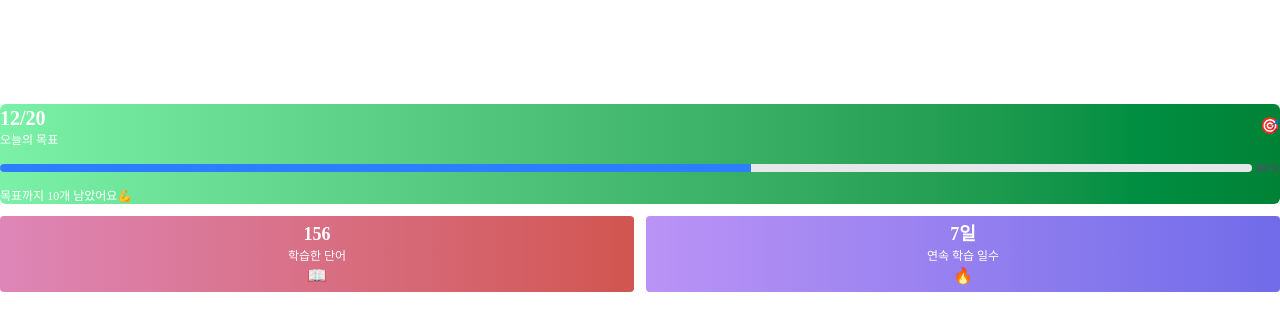
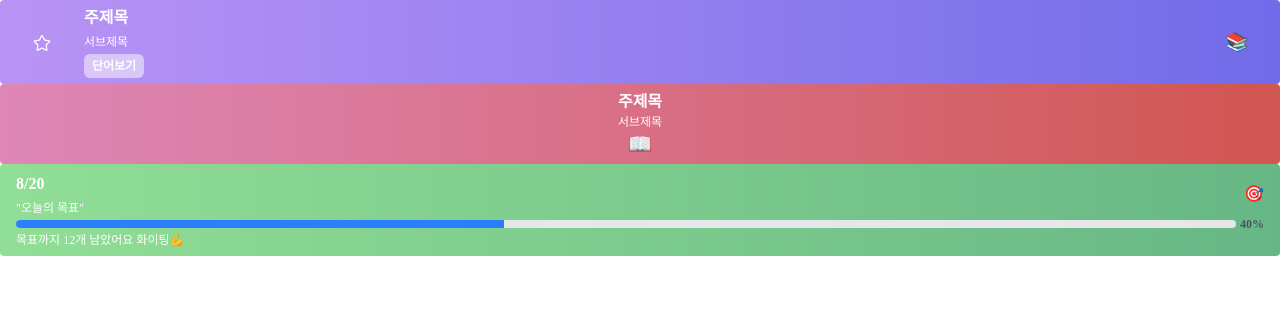
Before and after one commit to munjh61/SeeVocaLang, a React (Vite) app in the folder frontend/: page /doh in a window 1280 px wide. Shown: the top 330 px of the page. Built offline with nearby package versions, Linux system fonts and the light colour scheme; a web font is replaced by a local one.

Commit message:
Fix : InfoCard, ProgressBar컴포넌트 수정완료

```diff
--- a/frontend/src/components/atoms/icon/Icon.tsx
+++ b/frontend/src/components/atoms/icon/Icon.tsx
@@ -7,7 +7,7 @@ import { iconVariants } from "./IconVariants.ts";
 type IconVariants = VariantProps<typeof iconVariants>;
 
 type IconProps = {
-  icon?: ComponentType<SVGProps<SVGSVGElement>>;
+  icon: ComponentType<SVGProps<SVGSVGElement>>;
   className?: string;
 } & IconVariants;
 
--- /dev/null
+++ b/frontend/src/components/molecules/infoCard/InfoCard.tsx
@@ -0,0 +1,85 @@
+import type { VariantProps } from "class-variance-authority";
+import * as React from "react";
+import { cn } from "../../../utils/cn.ts";
+import { Text } from "../../atoms/text/Text.tsx";
+import { Button } from "../../atoms/button/Button.tsx";
+import { infoCard } from "./InfoCardVariants.ts";
+
+type InfoCardProps = VariantProps<typeof infoCard>;
+
+type InfoCardBaseProps = {
+  icon?: React.ReactNode;
+  mainTitle: string;
+  subTitle: string;
+  buttonText?: string;
+  emoji: string;
+  className?: string;
+  onClick?: () => void;
+} & InfoCardProps &
+  React.ButtonHTMLAttributes<HTMLButtonElement>;
+
+export const InfoCardLarge = ({
+  icon,
+  mainTitle,
+  subTitle,
+  buttonText,
+  emoji,
+  bgColor,
+  className,
+  ...props
+}: InfoCardBaseProps) => {
+  return (
+    <section
+      className={cn(
+        infoCard({ bgColor }),
+        className,
+        "flex-row justify-between"
+      )}
+      {...props}
+    >
+      <div className={"flex flex-row gap-4 items-center"}>
+        <p>{icon}</p>
+        <section className={"flex flex-col pl-4 gap-1"}>
+          <Text color={"white"} weight={"bold"}>
+            {mainTitle}
+          </Text>
+          <Text color={"white"} size={"xs"}>
+            {subTitle}
+          </Text>
+          <Button bgColor={"transparent"} textColor={"white"} size={"sm"}>
+            {buttonText}
+          </Button>
+        </section>
+      </div>
+      <Text size={"lg"}>{emoji}</Text>
+    </section>
+  );
+};
+
+export const InfoCardSmall = ({
+  mainTitle,
+  subTitle,
+  emoji,
+  bgColor,
+  className,
+  ...props
+}: InfoCardBaseProps) => {
+  return (
+    <section
+      className={cn(
+        infoCard({ bgColor }),
+        className,
+        "flex-col justify-center"
+      )}
+      {...props}
+    >
+      <Text color={"white"} weight={"bold"}>
+        {mainTitle}
+      </Text>
+      <Text color={"white"} size={"xs"}>
+        {subTitle}
+      </Text>
+      <Text size={"xl"}>{emoji}</Text>
+    </section>
+  );
+};
--- a/frontend/src/components/molecules/infoCard/InfoCardLarge.tsx
+++ /dev/null
@@ -1,29 +0,0 @@
-import { mainPageButton } from "./MainButtonVariants.ts";
-import * as React from "react";
-import { cn } from "../../../utils/cn.ts";
-import type { VariantProps } from "class-variance-authority";
-
-type InfoCardLargeVariantProps = VariantProps<typeof mainPageButton>;
-
-type InfoCardProps = {
-  className?: string;
-  children: React.ReactNode;
-} & InfoCardLargeVariantProps &
-  React.ButtonHTMLAttributes<HTMLButtonElement>;
-
-export const MainInfoCardLarge = ({
-  bgColor,
-  size,
-  className,
-  children,
-  ...props
-}: InfoCardProps) => {
-  return (
-    <div
-      className={cn(mainPageButton({ bgColor, size }), className)}
-      {...props}
-    >
-      {children}
-    </div>
-  );
-};
--- a/frontend/src/components/molecules/infoCard/InfoCardProgressBar.tsx
+++ /dev/null
@@ -1,31 +0,0 @@
-import { infoCard } from "./InfoCardVariants.ts";
-import * as React from "react";
-import { cn } from "../../../utils/cn.ts";
-
-type InfoCardVariantProps = VariantProps<typeof infoCard>;
-
-type InfoCardSmallProps = {
-  bgColor: string;
-  titleNode: React.ReactNode;
-  subtitleNode: React.ReactNode;
-  emoji: React.ReactNode;
-  className?: string;
-} & InfoCardVariantProps &
-  React.HTMLAttributes<HTMLDivElement>;
-
-export const MainInfoCardSmall = ({
-  bgColor,
-  titleNode,
-  subtitleNode,
-  emoji,
-  className,
-  ...props
-}: InfoCardSmallProps) => {
-  return (
-    <div className={cn(infoCard({ bgColor }), className)} {...props}>
-      {titleNode}
-      {subtitleNode}
-      {emoji}
-    </div>
-  );
-};
--- a/frontend/src/components/molecules/infoCard/InfoCardSmall.tsx
+++ /dev/null
@@ -1,41 +0,0 @@
-import type { VariantProps } from "class-variance-authority";
-import * as React from "react";
-import { mainPageButton } from "./MainButtonVariants.ts";
-import { cn } from "../../../utils/cn.ts";
-
-type MainButtonVariantProps = VariantProps<typeof mainPageButton>;
-
-type MainPageButtonProps = {
-  icon: React.ReactNode;
-  title: React.ReactNode;
-  subtitle: React.ReactNode;
-  action: React.ReactNode;
-  className?: string;
-  TestPageDoh?: boolean;
-} & MainButtonVariantProps &
-  React.ButtonHTMLAttributes<HTMLButtonElement>;
-
-export const MainPageButton = ({
-  icon,
-  title,
-  subtitle,
-  action,
-  bgColor,
-  size,
-  className,
-  ...props
-}: MainPageButtonProps) => {
-  return (
-    <button
-      className={cn(mainPageButton({ bgColor, size }), className)}
-      {...props}
-    >
-      <div>{icon}</div>
-      <div className={"gap-1"}>
-        {title}
-        {subtitle}
-        {action}
-      </div>
-    </button>
-  );
-};
--- a/frontend/src/components/molecules/infoCard/InfoCardVariants.ts
+++ b/frontend/src/components/molecules/infoCard/InfoCardVariants.ts
@@ -1,7 +1,7 @@
 import { cva } from "class-variance-authority";
 
 export const infoCard = cva(
-  "flex flex-col w-full justify-center items-center py-1 gap-0.1 rounded-sm hover:opacity-90",
+  "flex w-full items-center px-8 py-1.5 rounded-sm hover:opacity-90",
   {
     variants: {
       bgColor: {
@@ -13,10 +13,9 @@ export const infoCard = cva(
         `,
       },
       size: {
-        sm: "px-2 py-1 text-xs",
-        md: "px-4 py-1 text-xs",
-        xl5: "px-30 py-1 text-xs",
-        word: "px-30 py-30 text-xl",
+        lg: "px-2 py-1 text-xs",
+        sm: "px-4 py-1 text-xs",
+        progress: "px-30 py-1 text-xs",
       },
     },
   }
--- a/frontend/src/components/molecules/infoCard/MainButtonVariants.ts
+++ /dev/null
@@ -1,23 +0,0 @@
-import { cva } from "class-variance-authority";
-
-export const mainPageButton = cva(
-  "font-bold inline-flex items-center justify-center rounded-md hover:opacity-90 active:shadow-inner",
-  {
-    variants: {
-      bgColor: {
-        gradientPurple: `
-          bg-gradient-to-r from-purple-700 to-blue-500
-        `,
-        gradientGreen: `
-          bg-gradient-to-r from-green-300 to-green-700
-        `,
-      },
-      size: {
-        sm: "px-2 py-1 text-xs",
-        md: "px-4 py-1 text-xs",
-        xl5: "px-30 py-1 text-xs",
-        word: "px-30 py-30 text-xl",
-      },
-    },
-  }
-);
--- a/frontend/src/components/molecules/infoCard/TodayGoldCard.tsx
+++ /dev/null
@@ -1,25 +0,0 @@
-import { MainInfoCardLarge } from "./InfoCardLarge.tsx";
-import { Text } from "../../atoms/text/Text.tsx";
-import { ProgressBar } from "../progressbar/ProgressBar.tsx";
-
-export const TodayGoalCard = () => (
-  <MainInfoCardLarge
-    bgColor="gradientGreen"
-    className="flex flex-col justify-start items-start gap-3"
-  >
-    <div className="flex w-full items-center justify-between">
-      <div className="flex flex-col">
-        <Text
-          color="white"
-          size="xl"
-          className="font-bold"
-          children={"12/20"}
-        ></Text>
-        <Text color="white" size="xs" children={"오늘의 목표"}></Text>
-      </div>
-      <div>🎯</div>
-    </div>
-    <ProgressBar current={12} total={20} height={8} />
-    <Text color="white" size="xs" children={"목표까지 10개 남았어요💪"}></Text>
-  </MainInfoCardLarge>
-);
--- a/frontend/src/components/molecules/progressbar/ProgressBar.tsx
+++ b/frontend/src/components/molecules/progressbar/ProgressBar.tsx
@@ -1,7 +1,7 @@
 type ProgressBarProps = {
   current: number;
   total: number;
-  height?: number;
+  height: number;
   className?: string;
 };
 
--- /dev/null
+++ b/frontend/src/components/organisms/InfoCardProgressBar.tsx
@@ -0,0 +1,44 @@
+import * as React from "react";
+
+import { ProgressBar } from "../molecules/progressbar/ProgressBar.tsx";
+import { Text } from "../atoms/text/Text.tsx";
+
+type InfoCardSmallProps = {
+  current: number;
+  total: number;
+  height: number;
+  className?: string;
+} & React.HTMLAttributes<HTMLDivElement>;
+
+const getRemainingText = (current: number, total: number) =>
+  `목표까지 ${total - current}개 남았어요 화이팅💪`;
+
+export const InfoCardProgressBar = ({
+  current,
+  total,
+  height,
+  ...props
+}: InfoCardSmallProps) => {
+  return (
+    <section
+      className={
+        "bg-gradient-to-r from-[#91DE96] to-[#67B785] px-4 py-2 rounded-sm"
+      }
+      {...props}
+    >
+      <div className={"flex flex-row justify-between items-center"}>
+        <div className={"flex flex-col gap-1"}>
+          <Text color={"white"} weight={"bold"}>{`${current}/${total}`}</Text>
+          <Text color={"white"} size={"xs"}>
+            "오늘의 목표"
+          </Text>
+        </div>
+        <Text>🎯</Text>
+      </div>
+      <ProgressBar current={current} total={total} height={height} />
+      <Text color={"white"} size={"xs"}>
+        {getRemainingText(current, total)}
+      </Text>
+    </section>
+  );
+};
--- a/frontend/src/pages/TestPageDoh.tsx
+++ b/frontend/src/pages/TestPageDoh.tsx
@@ -1,74 +1,35 @@
-import { MainPageButton } from "../components/molecules/infoCard/InfoCardSmall.tsx";
+import {
+  InfoCardLarge,
+  InfoCardSmall,
+} from "../components/molecules/infoCard/InfoCard.tsx";
 import StarIcon from "../asset/star_empty.svg?react";
 import { Icon } from "../components/atoms/icon/Icon.tsx";
-import { Text } from "../components/atoms/text/Text.tsx";
-import { Button } from "../components/atoms/button/Button.tsx";
-import * as React from "react";
-import { MainInfoCardSmall } from "../components/molecules/infoCard/InfoCardProgressBar.tsx";
-import { TodayGoalCard } from "../components/molecules/infoCard/TodayGoldCard.tsx";
-
-const TitleText = (text: string): React.ReactNode => {
-  return (
-    <Text size={"lg"} color={"white"} weight={"bold"}>
-      {text}
-    </Text>
-  );
-};
-
-const SubtitleText = (text: string): React.ReactNode => {
-  return (
-    <Text size={"xs"} color={"white"} weight={"light"}>
-      {text}
-    </Text>
-  );
-};
-
-const ActionButton = (label: string): React.ReactNode => {
-  return (
-    <Button
-      bgColor={"transparent"}
-      size={"md"}
-      textColor={"white"}
-      className={"py-0.5"}
-    >
-      {label}
-    </Button>
-  );
-};
+import { InfoCardProgressBar } from "../components/organisms/InfoCardProgressBar.tsx";
 
 function TestPageDoh() {
   return (
-    <div className={"flex flex-col gap-3"}>
-      <MainPageButton
-        bgColor={"gradientPeach"}
+    <>
+      <InfoCardLarge
+        bgColor={"gradientPurple"}
         icon={<Icon icon={StarIcon} color={"white"} />}
-        titleNode={TitleText("주제목")}
-        subtitle={SubtitleText("보조 제목")}
-        action={ActionButton("버튼")}
+        mainTitle={"주제목"}
+        subTitle={"서브제목"}
+        buttonText={"단어보기"}
+        emoji={"📚"}
       />
-      <MainPageButton
-        bgColor={"gradientBlue"}
-        icon={<Icon icon={StarIcon} color={"white"} />}
-        titleNode={TitleText("주제목")}
-        subtitle={SubtitleText("보조 제목")}
-        action={ActionButton("버튼")}
+      <InfoCardSmall
+        bgColor={"gradientRed"}
+        mainTitle={"주제목"}
+        subTitle={"서브제목"}
+        emoji={"📖"}
       />
-      <TodayGoalCard />
-      <div className={"flex flex-row gap-3"}>
-        <MainInfoCardSmall
-          bgColor={"gradientRed"}
-          titleNode={TitleText("156")}
-          subtitleNode={SubtitleText("학습한 단어")}
-          emoji={<div>📖</div>}
-        ></MainInfoCardSmall>
-        <MainInfoCardSmall
-          bgColor={"gradientPurple"}
-          titleNode={TitleText("7일")}
-          subtitleNode={SubtitleText("연속 학습 일수")}
-          emoji={<div>🔥</div>}
-        ></MainInfoCardSmall>
-      </div>
-    </div>
+      <InfoCardProgressBar
+        content={"오늘의 목표"}
+        current={8}
+        total={20}
+        height={8}
+      ></InfoCardProgressBar>
+    </>
   );
 }
 export default TestPageDoh;
```
Also changed, not shown: frontend/src/components/molecules/friend/FriendSearchBar.tsx (line endings or trailing spaces).
